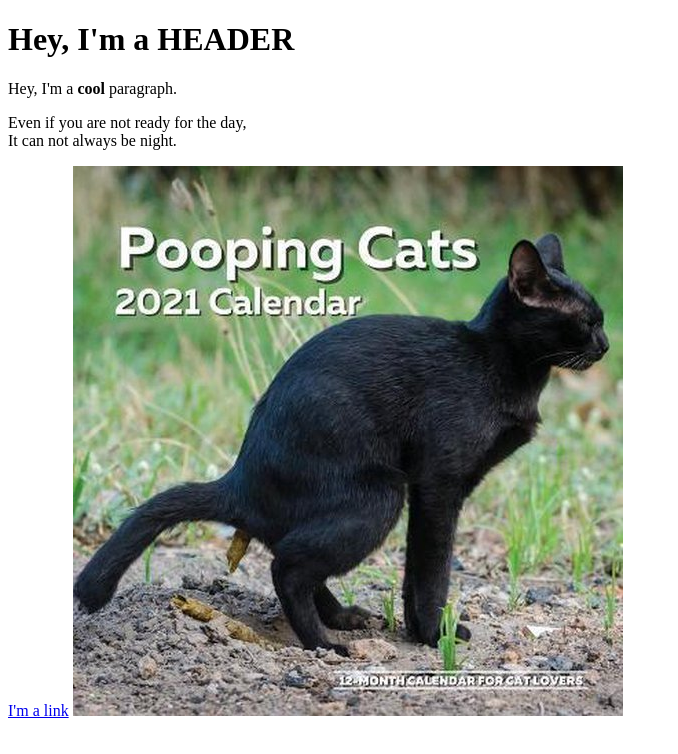
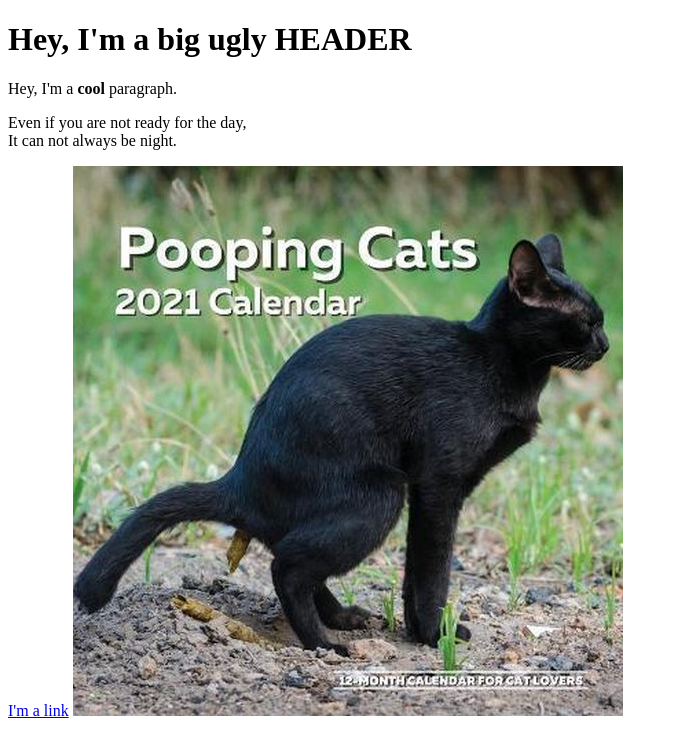
Before and after one commit to vicoo24/cartoon-hero, a plain HTML site: page cartoon.html in a window 1280 px wide. Shown: the whole page, without its empty margins (0-678 px from the left). Drawn offline with Linux system fonts and the light colour scheme.

Commit message:
some changes here and there.

```diff
--- a/cartoon.html
+++ b/cartoon.html
@@ -5,7 +5,7 @@
     <title>Test page</title>
   </head>
   <body>
-    <h1>Hey, I'm a HEADER</h1>
+    <h1>Hey, I'm a big ugly HEADER</h1>
     <p>Hey, I'm a <b>cool</b> paragraph.</p>
     <p>Even if you are not ready for the day,<br>
     It can not always be night.</p>
```
